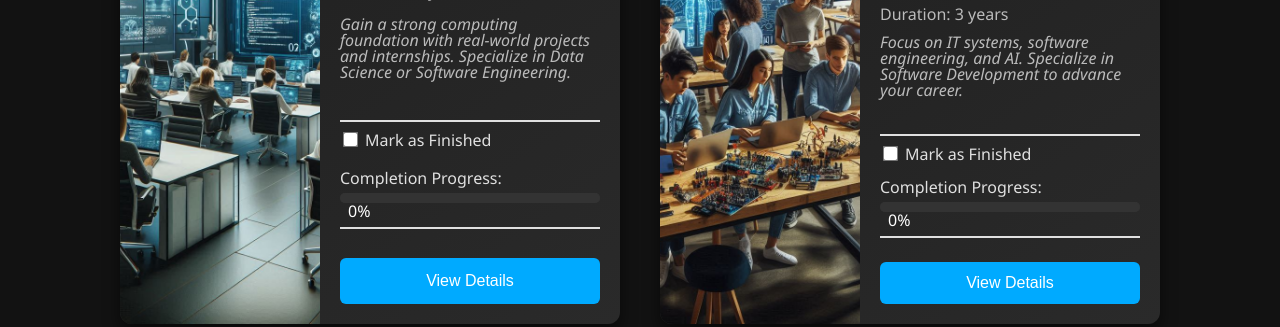
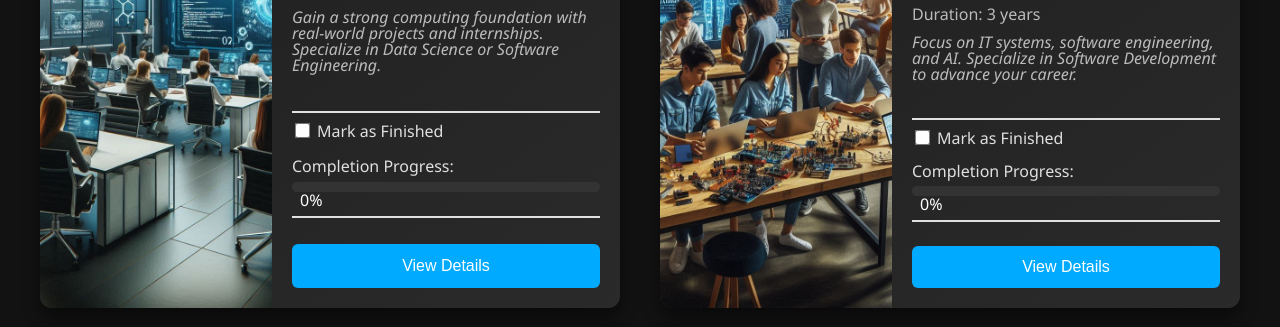
Before and after one commit to Mc141/WPR-281, a plain HTML site: page index.html in a window 1280 px wide. Shown: the part 266-593 px from the top of the page. Drawn offline with Linux system fonts and the light colour scheme.

Commit message:
width revision

```diff
--- a/css/index.css
+++ b/css/index.css
@@ -78,7 +78,7 @@ html {
     border-radius: 12px;
     transition: transform 0.3s ease, box-shadow 0.3s ease, background-color 0.3s ease, border 0.3s ease;
     position: relative;
-    max-width: 500px;
+    max-width: 1100px;
     max-height: 500px;
 }
 
```
